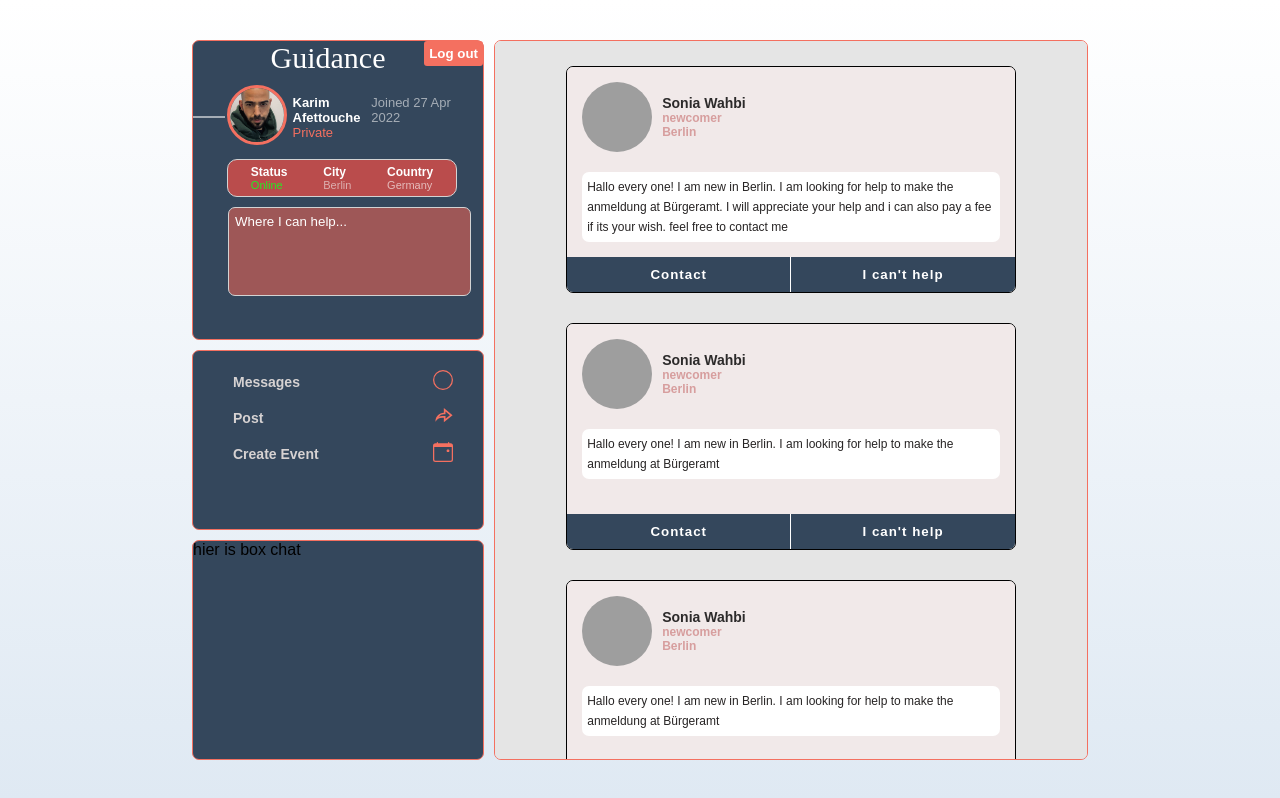
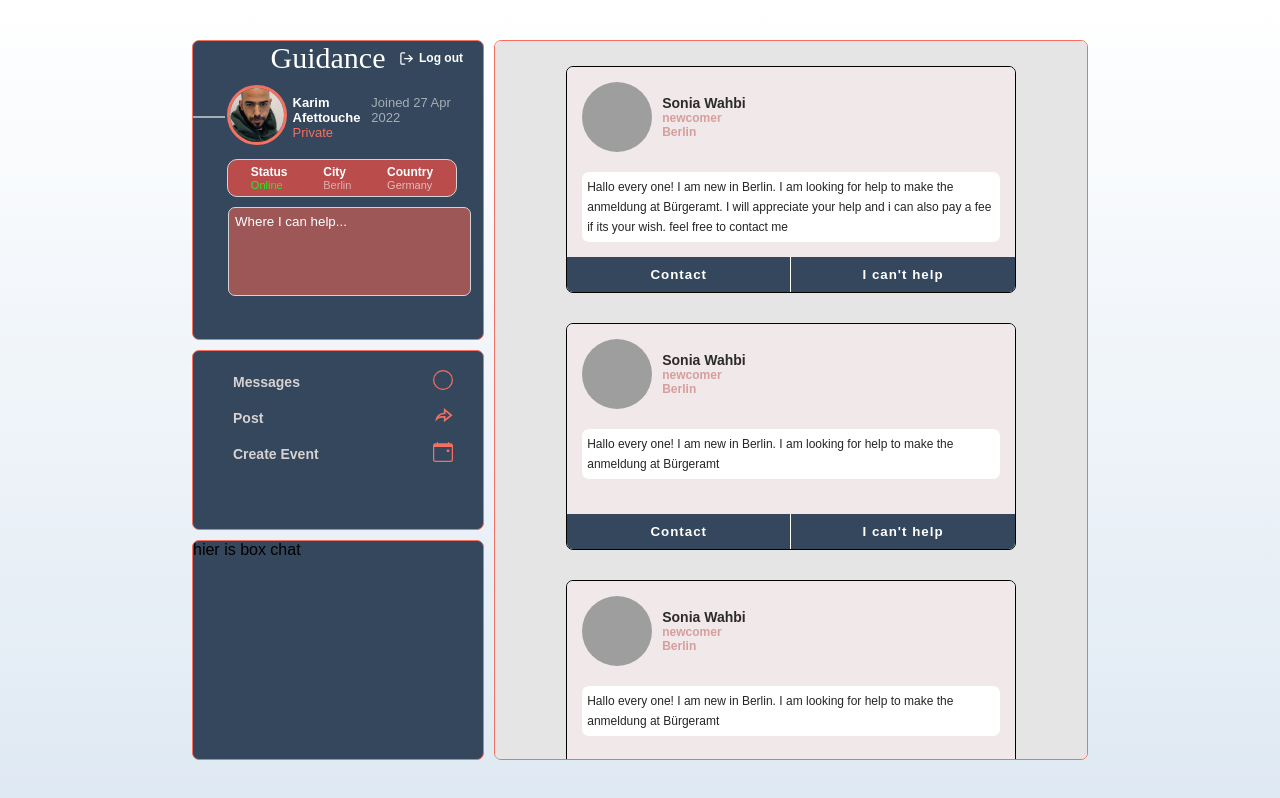
Before and after one commit to karim1986/Guidance-App, a React (Create React App) app in the folder frontend/: page /privat-home in a window 1280 px wide. Built offline with nearby package versions, Linux system fonts and the light colour scheme; grey boxes are pictures that could not be loaded; a web font is replaced by a local one.

Commit message:
styling modification

```diff
--- a/frontend/src/App.scss
+++ b/frontend/src/App.scss
@@ -50,6 +50,7 @@ h1,h2,h3,h4 {
   *::-webkit-scrollbar-thumb {
     background-color: $primary-color;
     border-radius: 20px;
+    margin: 10px;
     border: transparent;
     padding: 0.5rem;
   }
--- a/frontend/src/app/store.js
+++ b/frontend/src/app/store.js
@@ -1,8 +1,5 @@
 import { configureStore } from "@reduxjs/toolkit";
-import authReducer from "../features/auth/authSlice";
 
 export const store = configureStore({
-  reducer: {
-    auth: authReducer,
-  },
+  reducer: {},
 });
--- a/frontend/src/components/NewcomerBox.jsx
+++ b/frontend/src/components/NewcomerBox.jsx
@@ -1,6 +1,7 @@
 import { useState } from "react";
 import { BsCircle, BsCalendarEvent } from "react-icons/bs";
 import { AiOutlineEdit, AiOutlineExclamationCircle } from "react-icons/ai";
+import { FiLogOut } from "react-icons/fi";
 import { TiMessages } from "react-icons/ti";
 import profile from "../assets/images/profile.jpg";
 import Modal from "./postModal/Modal";
@@ -20,7 +21,8 @@ const NewcomerBox = () => {
   return (
     <div className="newcomer-profile-box">
       <div className="logout-bnt">
-        <button className="btn btn__logout">Log out</button>
+        <FiLogOut size={15} color="#34475C" />
+        <span>Log out</span>
       </div>
       <div className="guidance-logo">
         <h3>Guidance</h3>
--- a/frontend/src/components/PrivatBox.jsx
+++ b/frontend/src/components/PrivatBox.jsx
@@ -1,10 +1,12 @@
+import { FiLogOut } from "react-icons/fi";
 import profile from "../assets/images/profile.jpg";
 
 function PrivatBox() {
   return (
     <div className="pofile-box">
       <div className="logout-bnt">
-        <button className="btn btn__logout">Log out</button>
+        <FiLogOut size={15} color="#fff" />
+        <span>Log out</span>
       </div>
       <div className="guidance-logo">
         <h3>Guidance</h3>
--- a/frontend/src/features/auth/authService.js
+++ /dev/null
@@ -1,20 +0,0 @@
-import axios from "axios";
-
-const API_URL = "/api/users";
-
-//Register user
-const register = async (userData) => {
-  const response = await axios.post(API_URL, userData);
-
-  if (response.data) {
-    localStorage.setItem("user", JSON.stringify(response.data));
-  }
-
-  return response.data;
-};
-
-const authService = {
-  register,
-};
-
-export default authService;
--- a/frontend/src/features/auth/authSlice.js
+++ /dev/null
@@ -1,48 +0,0 @@
-import { createSlice, createAsyncThunk } from "@reduxjs/toolkit";
-import authService from "./authService";
-
-//Get user from localStorage
-const user = JSON.parse(localStorage.getItem("user"));
-
-const initialState = {
-  user: user ? user : null,
-  isError: false,
-  isSuccess: false,
-  isLoading: false,
-  message: "",
-};
-
-//Register the user
-export const register = createAsyncThunk(
-  "auth/register",
-  async (user, thunkAPI) => {
-    try {
-      return await authService.register(user);
-    } catch (error) {
-      const message =
-        (error.response &&
-          error.response.data &&
-          error.response.data.message) ||
-        error.message ||
-        error.toString();
-      return thunkAPI.rejectWithValue(message);
-    }
-  }
-);
-
-export const authSlice = createSlice({
-  name: "auth",
-  initialState,
-  reducers: {
-    reset: (state) => {
-      state.isLoading = false;
-      state.isError = false;
-      state.isSuccess = false;
-      state.message = "";
-    },
-  },
-  extraReducers: () => {},
-});
-
-export const { reset } = authSlice.actions;
-export default authSlice.reducer;
--- a/frontend/src/pages/newcomerHome/newcomerHome.scss
+++ b/frontend/src/pages/newcomerHome/newcomerHome.scss
@@ -12,7 +12,6 @@
 .newcomerPage-container {
     width: 70%;
     height: 90vh;
-    margin: 3rem auto;
 }
 
 // **** Display Grid template *****
@@ -30,35 +29,36 @@
     position: relative;
     grid-column: 1 / 2;
     padding: 1.5rem;
-    background: $primary-color;
+    background-image: linear-gradient(-20deg, #fc6076 0%, #ff9a44 100%);
     border-radius: 7px;
     border: 1px solid $secondary-color;
 }
 
 .logout-bnt {
     position: absolute;
-    top: 0;
-    right: 0;
-    overflow: hidden;
-    button {
-        padding: 0.5rem;
+    top: 0px;
+    right: 10px;
+    display: flex;
+    padding: 1rem;
+    cursor: pointer;
+    color: $secondary-color;
+    font-weight: bolder;
+    span {
+        margin-left: 0.5rem;
+        font-size: 1.2rem;
         color: #fff;
-        border: none;
-        background: $secondary-color;
-        overflow: hidden;
-        border-radius: 3px;
-        font-weight: bold;
     }
 }
 
 .newComer__profile__image {
     margin: 0.6rem;
     img {
-        width: 60px;
-        height: 60px;
-        border-radius: 50%;
+        width: 80px;
+        height: 80px;
+        border-radius: 10%;
         object-fit: cover;
-        border: 2px solid $secondary-color;
+        border: 2px solid #fff;
+        margin-right: 0.8rem;
     }
 }
 
@@ -77,14 +77,15 @@
     p {
         color: #fff;
         font-weight: bold;
-        font-size: 1.3rem;
+        font-size: 1.5rem;
+        margin-bottom: 0.3rem;
     }
 }
 
 .newComer__profile_status, .newComer__city {
-    color: #34475cbe;
+    color: #34475c9e;
     font-weight: bold;
-    font-size: 1.2rem;
+    font-size: 1.3rem;
 }
 
 .profile__functionalties {
--- a/frontend/src/pages/privateHome/privateHome.scss
+++ b/frontend/src/pages/privateHome/privateHome.scss
@@ -39,10 +39,20 @@
 }
 
 .logout-bnt {
-    button {
-        background: $primary-color !important;
+    position: absolute;
+    top: 0px;
+    right: 10px;
+    display: flex;
+    padding: 1rem;
+    cursor: pointer;
+    color: $secondary-color;
+    font-weight: bolder;
+    span {
+        margin-left: 0.5rem;
+        font-size: 1.2rem;
     }
 }
+
 
 .profile-info {
     display: flex;
```
Also changed, not shown: frontend/src/assets/images/events2.svg (added).
